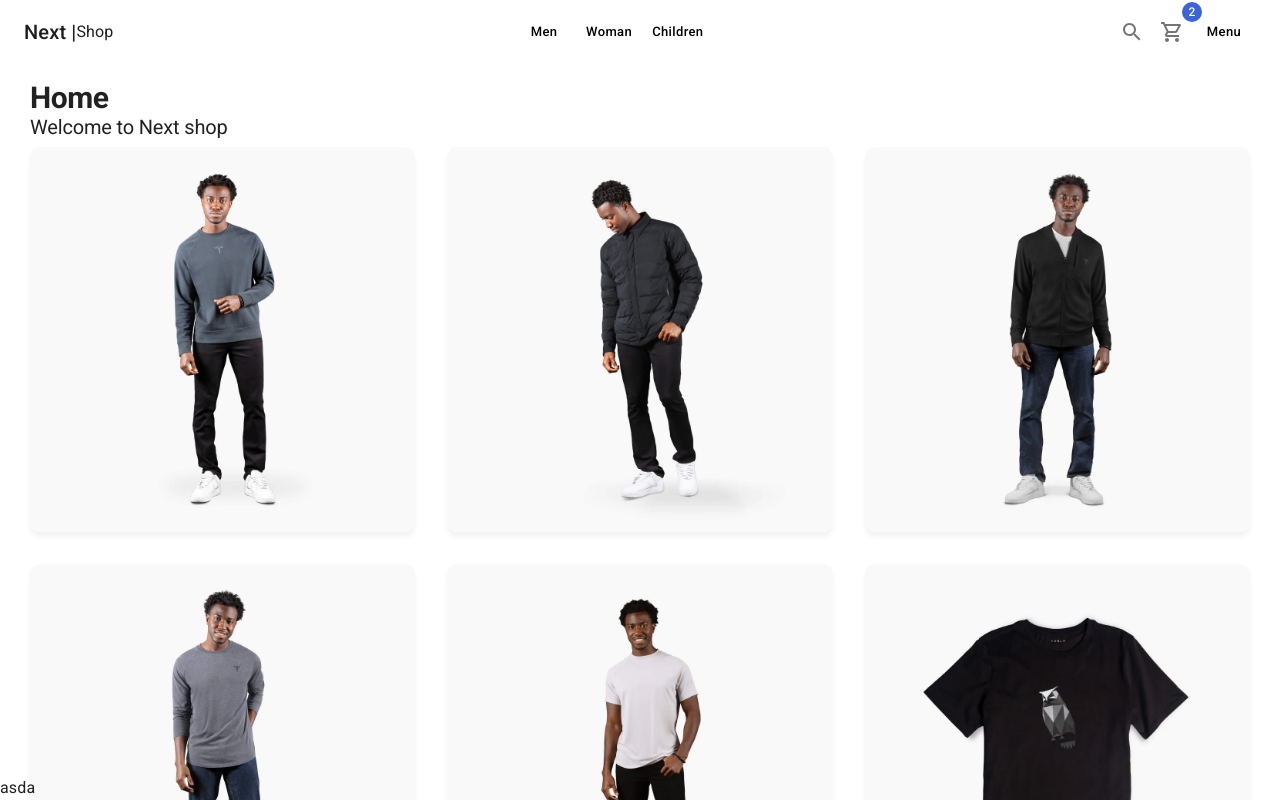
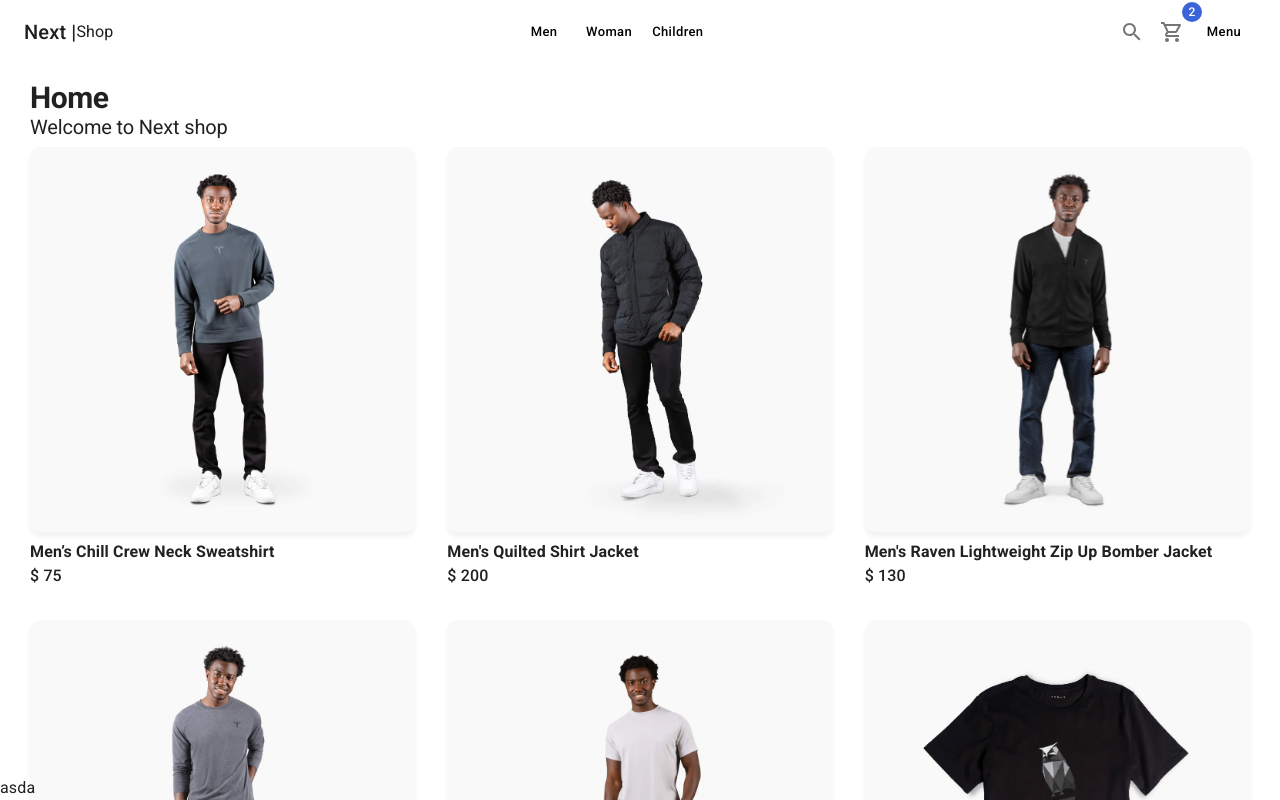
Before and after one commit to favioamarillapy/react-next-shop, a Next.js app: page / in a window 1280 px wide. Shown: the top 800 px of the page. Built offline with nearby package versions, Linux system fonts and the light colour scheme.

Commit message:
Showing second product image when mouse enter in product card

```diff
--- a/components/product/ProductCard.js
+++ b/components/product/ProductCard.js
@@ -1,19 +1,43 @@
-import { Card, CardActionArea, CardMedia, Grid } from '@mui/material'
+import { Box, Card, CardActionArea, CardMedia, Grid, Typography } from '@mui/material'
+import { useMemo, useState } from 'react'
 
-export const ProductCard = ({ title, slug, images }) => {
+export const ProductCard = ({ title, slug, price, images }) => {
+
+  const [isHovered, setIsHovered] = useState(false)
+
+  const productImage = useMemo(() => {
+    return isHovered ? 'products/' + images[1] : 'products/' + images[0]
+  }, [isHovered, images])
+
+
+
   return (
-    <Grid item xs={6} sm={4} key={slug}>
+    <Grid
+      item
+      xs={6}
+      sm={4}
+      key={slug}
+      onMouseEnter={() => setIsHovered(true)}
+      onMouseLeave={() => setIsHovered(false)}
+    >
+
       <Card>
         <CardActionArea>
           <CardMedia
+            className="fadeIn"
             component='img'
-            image={'products/' + images[0]}
+            image={productImage}
             alt={title}
           >
-
           </CardMedia>
         </CardActionArea>
       </Card>
+
+      <Box sx={{ mt: 1 }} className="fadeIn">
+        <Typography fontWeight={700}>{title}</Typography>
+        <Typography fontWeight={500} >$ {price}</Typography>
+      </Box>
+
     </Grid>
   )
 }
```
